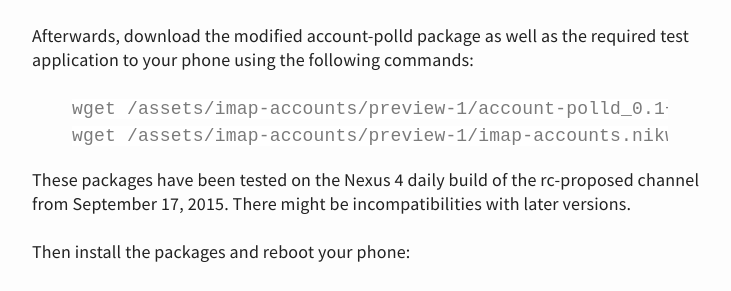
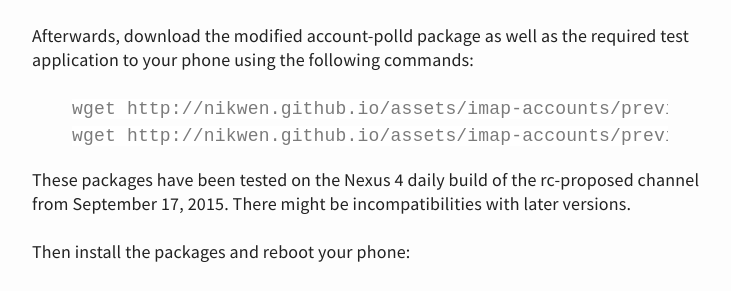
Before and after one commit to nikwen/nikwen.github.io, a Jekyll site: the page built from _posts/2015-09-17-my-work-on-email-notifications.md, in a window 1280 px wide and 900 px high, scrolled down 5140 px. Shown: the part 161-452 px from the top of the window, without its empty margins (270-1001 px from the left). Built offline with Jekyll 4.4.1, drawn with Linux system fonts in a browser that asks for light colours; some of the changed lines change nothing that is shown.

Commit message:
Readd url to config to fix download links

```diff
--- a/_config.yml
+++ b/_config.yml
@@ -6,6 +6,7 @@ description: >
   about my encounters in the free software world and give
   updates on my projects.
 baseurl: "/"
+url: "http://nikwen.github.io"
 author:
   name: "Niklas Wenzel"
   email: "nikwen.developer@gmail.com"
```
